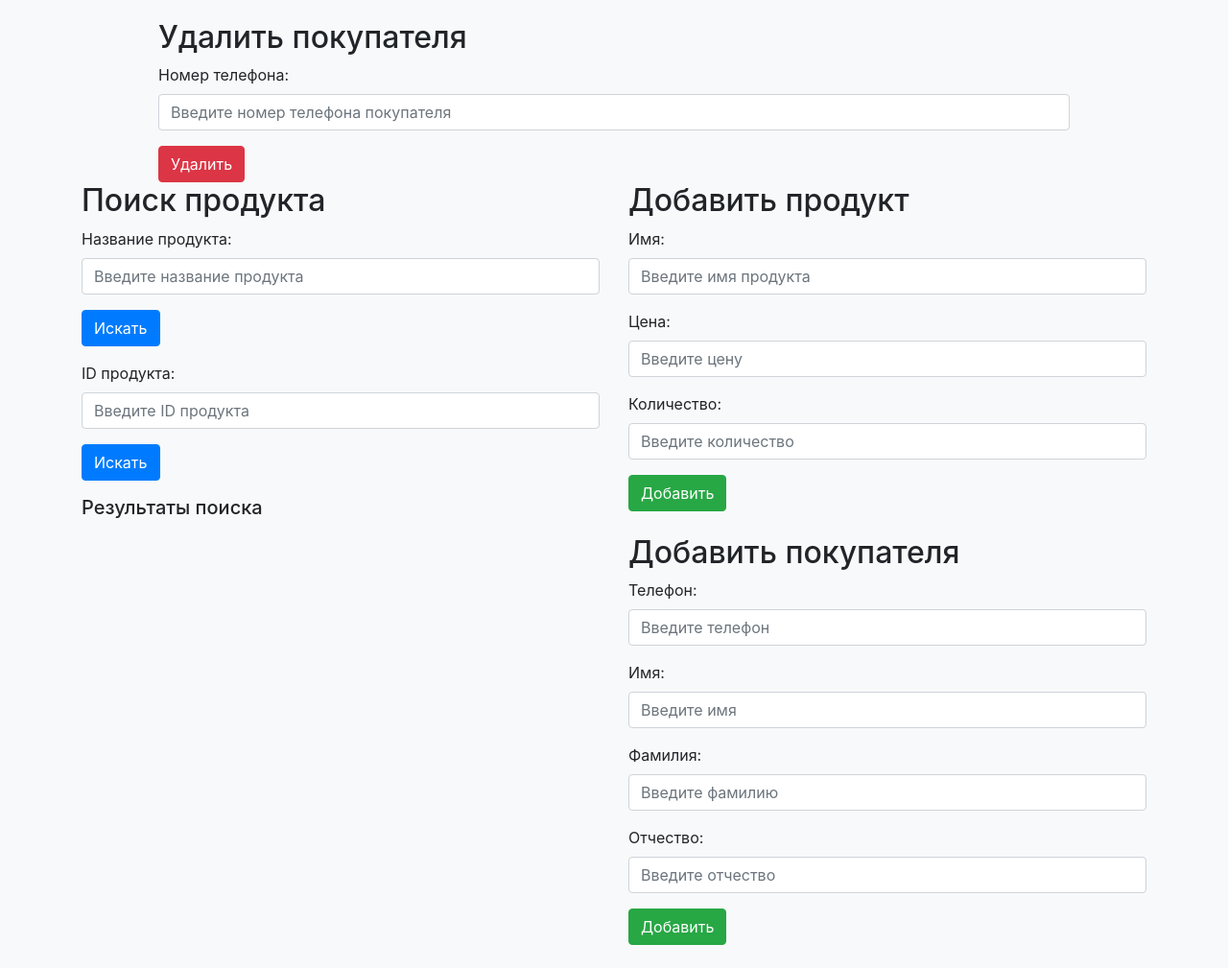
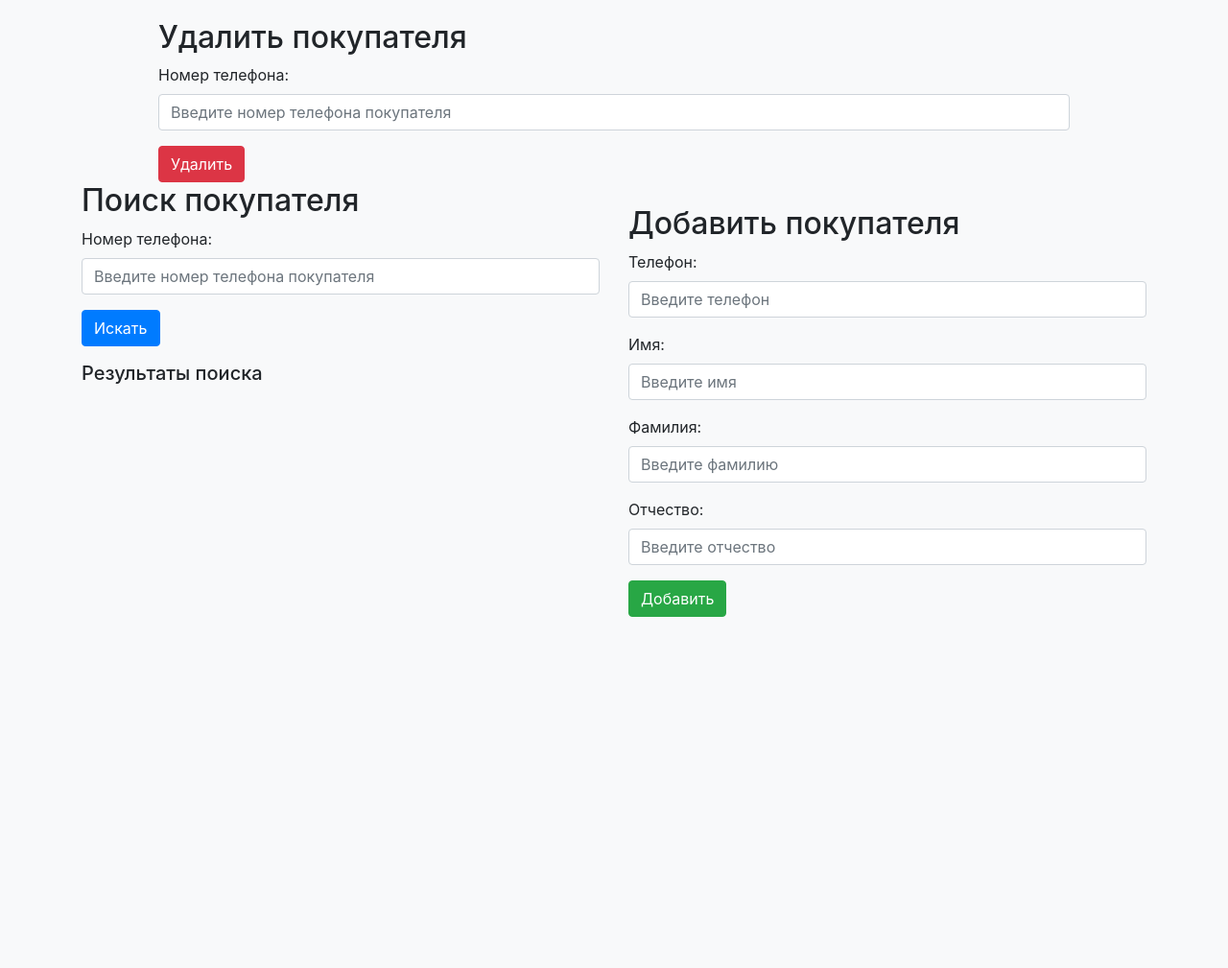
Before and after one commit to romapopov1212/KursBd, a FastAPI app: template templates/buyer.html in a window 1280 px wide. Shown: the part 277-1286 px from the top of the page at 96% size. After the commit the page ends 920 px from the top, so only its background shows below. Run offline with FastAPI, Linux system fonts and the light colour scheme; the template is opened without the code that fills it: most values are stand-ins (such as "Sample title", 1, 10 or a date in 2020); parts of the project's set-up code (start-up, migrations or seed data) failed here and were passed over; some libraries are stand-ins or nearby versions.

Commit message:
added all need functional on buyers page, changed path for buyers

```diff
--- a/templates/buyer.html
+++ b/templates/buyer.html
@@ -60,18 +60,12 @@
         <div class="row mb-4">
             <!-- Поиск покупателя -->
             <div class="col-md-6">
-                <h2>Поиск продукта</h2>
-                <form id="searchByNameForm" class="mb-3">
-                    <div class="form-group">
-                        <label for="productName">Название продукта:</label>
-                        <input type="text" class="form-control" id="productName" placeholder="Введите название продукта">
-                    </div>
-                    <button type="submit" class="btn btn-primary">Искать</button>
-                </form>
+                <h2>Поиск покупателя</h2>
+
                 <form id="searchByIdForm">
                     <div class="form-group">
-                        <label for="productId">ID продукта:</label>
-                        <input type="number" class="form-control" id="productId" placeholder="Введите ID продукта">
+                        <label for="productId">Номер телефона:</label>
+                        <input type="number" class="form-control" id="productId" placeholder="Введите номер телефона покупателя">
                     </div>
                     <button type="submit" class="btn btn-primary">Искать</button>
                 </form>
@@ -80,24 +74,8 @@
                     <div id="resultsContainer" class="alert alert-info" style="display: none; font-size: 0.9rem; padding: 0.5rem;"></div>
                 </div>
             </div>
-            <!-- Добавление продукта -->
+            <!-- Добавление покупателя -->
             <div class="col-md-6">
-                <h2>Добавить продукт</h2>
-                <form id="addProductForm">
-                    <div class="form-group">
-                        <label for="newProductName">Имя:</label>
-                        <input type="text" class="form-control" id="newProductName" placeholder="Введите имя продукта">
-                    </div>
-                    <div class="form-group">
-                        <label for="newProductPrice">Цена:</label>
-                        <input type="number" class="form-control" id="newProductPrice" placeholder="Введите цену">
-                    </div>
-                    <div class="form-group">
-                        <label for="newProductCount">Количество:</label>
-                        <input type="number" class="form-control" id="newProductCount" placeholder="Введите количество">
-                    </div>
-                    <button type="submit" class="btn btn-success">Добавить</button>
-                </form>
                 <h2 class="mt-4">Добавить покупателя</h2>
                 <form id="addCustomerForm">
                     <div class="form-group">
@@ -166,48 +144,21 @@
         const resultsContainer = document.getElementById('resultsContainer');
         resultsContainer.style.display = 'block';
         resultsContainer.innerHTML = `
-            <p><strong>ID:</strong> ${data.id || 'N/A'}</p>
-            <p><strong>Название:</strong> ${data.name || 'N/A'}</p>
-            <p><strong>Цена:</strong> ${data.price || 'N/A'}</p>
-            <p><strong>Количество:</strong> ${data.count || '0'}</p>
+            <p><strong>Номер телефона:</strong> ${data.telephone_number|| 'N/A'}</p>
+            <p><strong>Фамилия:</strong> ${data.surname || 'N/A'}</p>
+            <p><strong>Имя:</strong> ${data.name || '0'}</p>
+            <p><strong>Отчество:</strong> ${data.lastname || '0'}</p>
         `;
     }
-    document.getElementById('searchByNameForm').addEventListener('submit', async function(event) {
-    event.preventDefault();
-    const productName = document.getElementById('productName').value;
-
-    try {
-        const response = await axios.get(`/shop/products/product/name/${productName}`);
-        displayResults(response.data);
-    } catch (error) {
-        alert('Ошибка поиска: ' + (error.response?.data?.detail || error.message));
-    }
-    });
-
     document.getElementById('searchByIdForm').addEventListener('submit', async function(event) {
         event.preventDefault();
         const productId = document.getElementById('productId').value;
 
         try {
-            const response = await axios.get(`/shop/products/product/id/${productId}`);
+            const response = await axios.get(`/shop/products/buyer/${productId}`);
             displayResults(response.data);
         } catch (error) {
             alert('Ошибка поиска: ' + (error.response?.data?.detail || error.message));
-        }
-    });
-
-    document.getElementById('addProductForm').addEventListener('submit', async function(event) {
-        event.preventDefault();
-        const name = document.getElementById('newProductName').value;
-        const price = document.getElementById('newProductPrice').value;
-        const count = document.getElementById('newProductCount').value;
-
-        try {
-            await axios.post('/shop/products/add_product', { name, price, count });
-            alert('Продукт успешно добавлен!');
-            location.reload();
-        } catch (error) {
-            alert('Ошибка добавления продукта: ' + (error.response?.data?.detail || error.message));
         }
     });
 
@@ -232,7 +183,7 @@
         const productId = document.getElementById('deleteProductId').value;
 
         try {
-            const response =  await axios.delete(`/shop/buyers/buyer/delete/${productId}`);
+            const response =  await axios.delete(`/shop/products/buyer/delete/${productId}`);
             alert(response.data.message);
             location.reload();
         } catch (error) {
@@ -240,21 +191,6 @@
         }
     });
 
-    document.getElementById('editProductForm').addEventListener('submit', async function(event) {
-        event.preventDefault();
-        const product_id = document.getElementById('editProductId').value;
-        const name = document.getElementById('editProductName').value;
-        const price = document.getElementById('editProductPrice').value;
-        const count = document.getElementById('editProductCount').value;
-
-        try {
-            let response =  await axios.patch(`/shop/products/update_product/${product_id}`, { product_id, name, price, count });
-            alert(response.data.message);
-            location.reload();
-        } catch (error) {
-            alert('Ошибка обновления продукта: ' + (error.response?.data?.detail || error.message));
-        }
-    });
 
     </script>
 </body>
```
Also changed, not shown: api/buyers.py (+11 -1 lines), services/buyers.py (+22 -0 lines).
